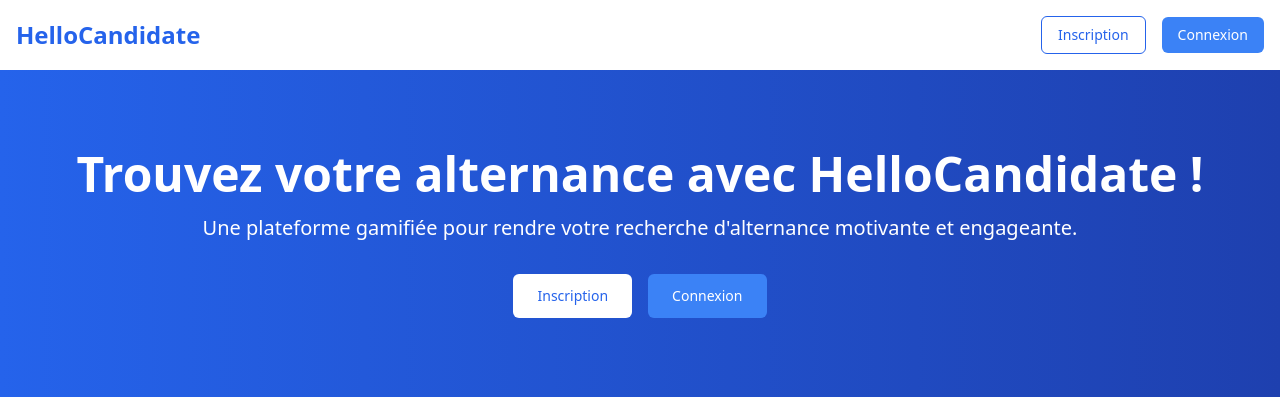
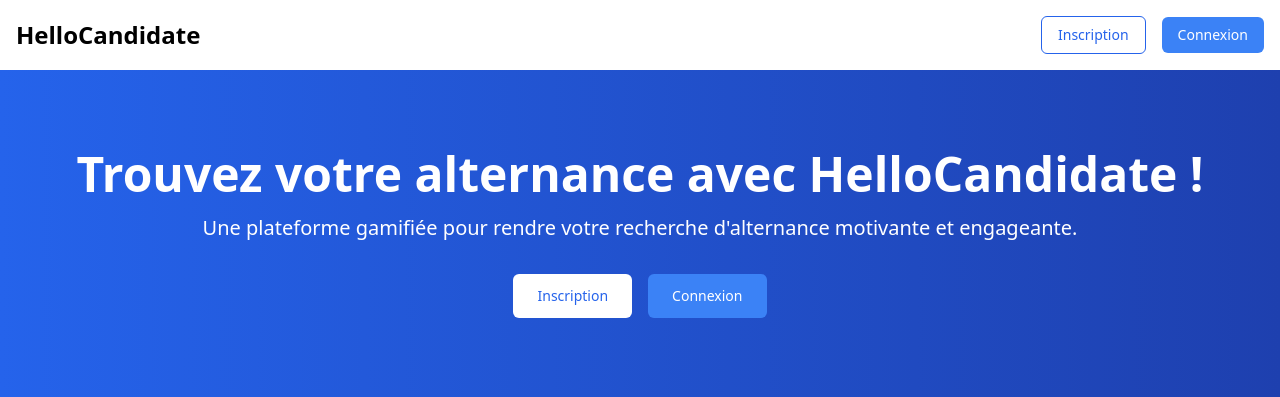
Before and after one commit to Maxence-villet/HelloCandidate, a PHP site: page / in a window 1280 px wide. Shown: the top 397 px of the page. Run offline with PHP 8.4, Linux system fonts and the light colour scheme; data comes from the database, SQL or seed files in the repository; data that the repository does not hold is empty; some libraries are stand-ins or nearby versions.

Commit message:
change color of logo of vitrine page

```diff
--- a/utils/header/header_vitrine.php
+++ b/utils/header/header_vitrine.php
@@ -27,7 +27,7 @@ $dashboardUrl = ($userType === 'spectator') ? '/spectator/dashboard' : '/student
     <!-- Top Bar -->
     <header class="bg-white shadow-sm p-4 flex justify-between items-center">
         <div class="flex items-center">
-            <h1 class="text-2xl font-bold text-blue-600">HelloCandidate</h1>
+            <h1 class="text-2xl font-bold text-black">HelloCandidate</h1>
         </div>
         <div class="flex items-center space-x-4">
             <?php if ($isLoggedIn): ?>
```
